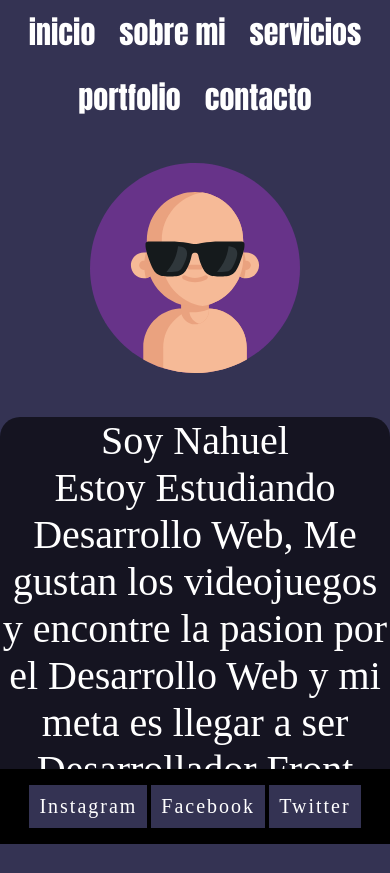
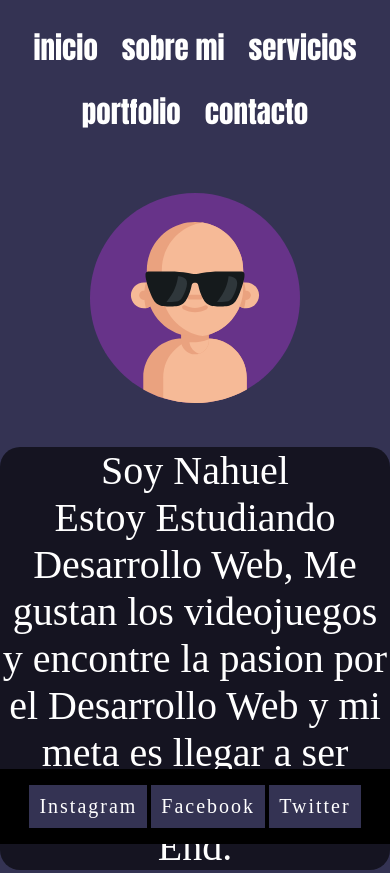
Before and after one commit to NahuelFV/Mi-Primera-web-coder-house, a website: page sobre mi.html in a window 390 px wide. Shown: the top 873 px of the page. Drawn offline with Linux system fonts and the light colour scheme.

Commit message:
Update styles.css

```diff
--- a/styles.css
+++ b/styles.css
@@ -247,7 +247,7 @@ ol{
     }
 
     .menu li{
-        font-size: 30px;
+        font-size: 29px;
     }
 
     .logo{
@@ -288,16 +288,11 @@ ol{
         display: inline-flex;
         flex-direction: column;
     }
-    .inicio_Laps{
-        margin-top: 0%;
-    }
     .menu img{
         width: 0%;
         height: 0%;
     }
-    .menu{
-        margin:0%;
-    }
+
 }
 
 /* TITULOS PORFOLIO */
```
